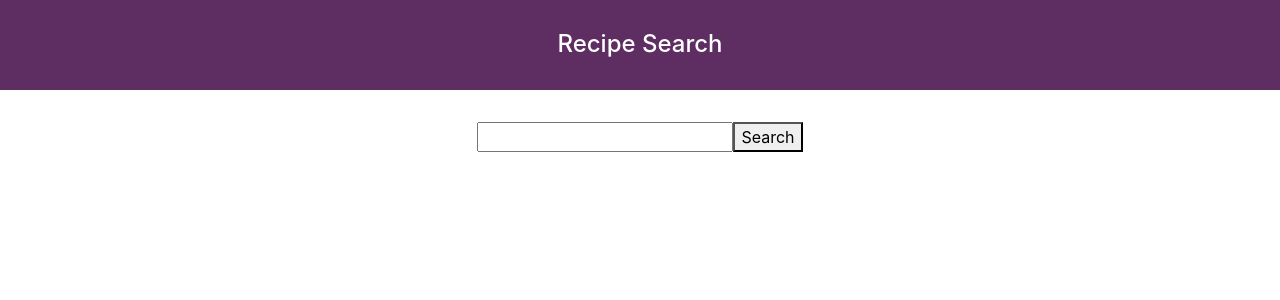
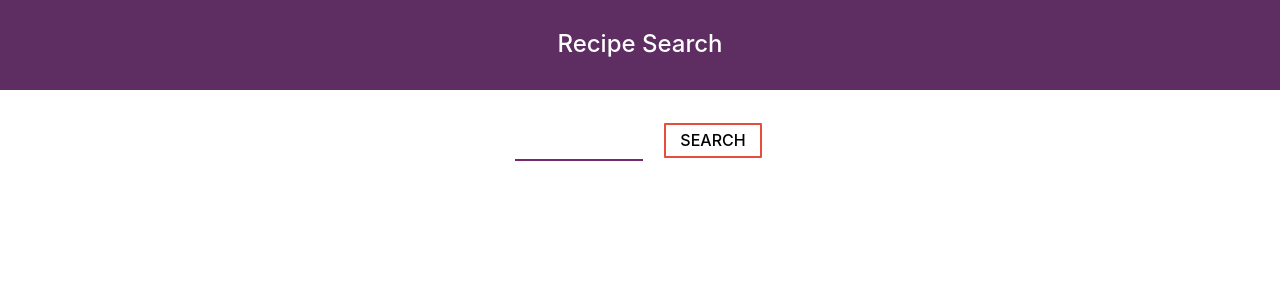
Before and after one commit to bakhsi22/Recipe_Project, a React (Create React App) app: page / in a window 1280 px wide. Shown: the top 300 px of the page. Built offline with nearby package versions, Linux system fonts and the light colour scheme.

Commit message:
starting to style

```diff
--- a/src/components/Form.js
+++ b/src/components/Form.js
@@ -4,9 +4,9 @@
 
 // onSubmit is a built in react attribute
 
-  <form onSubmit={props.getRecipe}>
+  <form onSubmit={props.getRecipe} style={{ marginBottom: "2rem" }}>
 
-    <input type="text"  name="recipeName"/>
+    <input className="form__input" type="text"  name="recipeName"/>
 {/*
 // we cant use this keyword becoz it works only in class based
 // components
@@ -14,7 +14,7 @@
 //argument
 // props => */}
 
-    <button > Search </button>
+    <button className="form__button"> Search </button>
   </form>
 );
 
--- a/src/components/Recipes.js
+++ b/src/components/Recipes.js
@@ -4,7 +4,8 @@
 
 const Recipes = props => (
     //implicity returning js
-    <div>
+    <div className="container">
+        <div className="row">
             {props.recipes && props.recipes.map((recipe)=>{
             return(
             //providing the key in the most parent div
@@ -17,6 +18,7 @@
         }) }
         {/* Recipes ! */}
         </div>
+    </div>
 );
 
 export default Recipes ;
```
Lines whose indentation alone changed are shown as unchanged.
